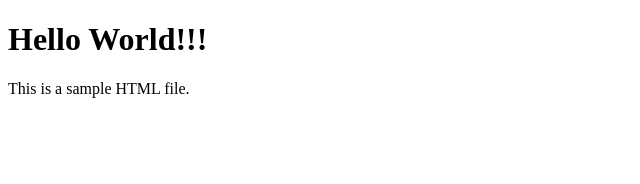
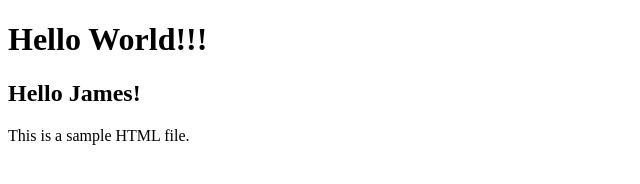
Before and after one commit to godspell-ux/sample-repo, a plain HTML site: page index.html in a window 1280 px wide. Shown: the whole page, without its empty margins (0-640 px from the left). Drawn offline with Linux system fonts and the light colour scheme.

Commit message:
added h2

```diff
--- a/index.html
+++ b/index.html
@@ -9,6 +9,7 @@
 <body>
 
     <h1>Hello World!!!</h1>
+    <h2>Hello James!</h2>
 
     <p>This is a sample HTML file.</p>
 </body>
```
